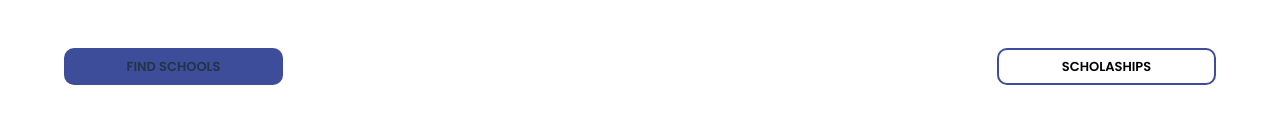
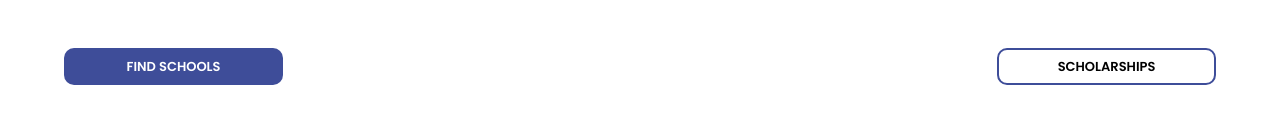
Before and after one commit to eduminatti1234522/goEdu, a React (Vite) app: page /category/dehradun/boarding in a window 1280 px wide. Shown: the part 352-490 px from the top of the page. Built offline with nearby package versions, Linux system fonts and the light colour scheme; no server answers.

Commit message:
Changes Header Correct

```diff
--- a/layout/mainLayout.jsx
+++ b/layout/mainLayout.jsx
@@ -27,7 +27,7 @@ export default MainLayout;
 const MainCont=styles.div`
 .header{
     position:absolute;
-    width:100vw;
+    width:100%;
     z-index:9;
 }
 `;
--- a/package.json
+++ b/package.json
@@ -6,7 +6,9 @@
   "proxy": "http://localhost:3000",
   "scripts": {
     "dev": "vite",
-        "build": "vite build"
+    "build": "vite build",
+    "preview": "vite preview",
+    "host": "vite --host"
   },
   "dependencies": {
     "@reduxjs/toolkit": "^1.9.1",
--- a/src/App.jsx
+++ b/src/App.jsx
@@ -4,7 +4,7 @@ import { BrowserRouter as Router,Routes, Route, Link } from 'react-router-dom';
 import Home from "./home";
 import Cate from "./category";
 import School from "./school";
-import About from "./about-us2";
+import About from "./about-us";
 import Layout from "../layout/mainLayout";
 
 function App() {
--- a/src/about-us.jsx
+++ b/src/about-us.jsx
@@ -32,7 +32,7 @@ function AboutUs() {
         <div className="innerDiv">
           <div className="btns">
             <span>FIND SCHOOLS</span>
-            <span>SCHOLASHIPS</span>
+            <span>SCHOLARSHIPS</span>
           </div>
           <div className="search">
             <Search />
@@ -45,7 +45,7 @@ function AboutUs() {
       </section>
       <div className="btns btnsOuter">
         <span>FIND SCHOOLS</span>
-        <span>SCHOLASHIPS</span>
+        <span>SCHOLARSHIPS</span>
       </div>
       <img className="mainImgg" src="/aboutImg.jpg" alt="" />
       <section className="section2">
--- a/src/about-us2.jsx
+++ b/src/about-us2.jsx
@@ -32,7 +32,7 @@ function AboutUs() {
         <div className="z-10 absolute top-[87%] left-1/2 -translate-y-1/2 -translate-x-1/2 min-w-[370px] sm:top-1/2">
           <div className="justify-center flex gap-[20px] mb-4 sm:hidden">
             <span className="text-sm justify-center rounded-[8px] text-white bg-[#2F3F93] block px-7 py-3">FIND SCHOOLS</span>
-            <span className="text-sm justify-center rounded-[8px] text-[#2F3F93] bg-white block px-7 py-3 border-2 border-[#2F3F93]">SCHOLASHIPS</span>
+            <span className="text-sm justify-center rounded-[8px] text-[#2F3F93] bg-white block px-7 py-3 border-2 border-[#2F3F93]">SCHOLARSHIPS</span>
           </div>
           <div className="z-10">
             <Search />
@@ -45,7 +45,7 @@ function AboutUs() {
       </section>
       <div className="justify-between hidden gap-[20px] mb-4 sm:flex p-5">
         <span className="text-sm justify-center rounded-[8px] text-white bg-[#2F3F93] block px-7 py-3">FIND SCHOOLS</span>
-        <span className="text-sm justify-center rounded-[8px] text-[#2F3F93] bg-white block px-7 py-3  border-2 border-[#2F3F93]">SCHOLASHIPS</span>
+        <span className="text-sm justify-center rounded-[8px] text-[#2F3F93] bg-white block px-7 py-3  border-2 border-[#2F3F93]">SCHOLARSHIPS</span>
       </div>
       <img className="mainImgg" src="/aboutImg.jpg" alt="" />
       <section className="section2">
--- a/src/category.jsx
+++ b/src/category.jsx
@@ -44,7 +44,7 @@ function Category() {
     schoolsFunc();
   }, []);
   return (
-    <MainCont>
+    <MainCont className="text-white">
       <section className="section1">
         <div className="sideBar bg">
           <SideBar />
@@ -52,7 +52,7 @@ function Category() {
         <div className="innerDiv">
           <div className="btns">
             <span>FIND SCHOOLS</span>
-            <span>SCHOLASHIPS</span>
+            <span className="text-blue-400 !important ">SCHOLARSHIPS</span>
           </div>
           <div className="search">
             <Search />
@@ -65,7 +65,7 @@ function Category() {
       </section>
       <div className="btns btnsOuter">
         <span>FIND SCHOOLS</span>
-        <span>SCHOLASHIPS</span>
+        <span >SCHOLARSHIPS</span>
       </div>
       <section className="section2">
         <div className="block1">
--- a/src/home.jsx
+++ b/src/home.jsx
@@ -53,7 +53,7 @@ function Home() {
     },
   ];
   return (
-    <MainCont>
+    <MainCont className="text-white">
       <section className="section1">
         <div className="sideBar">
           <SideBar />
```
Lines whose indentation alone changed are shown as unchanged.
